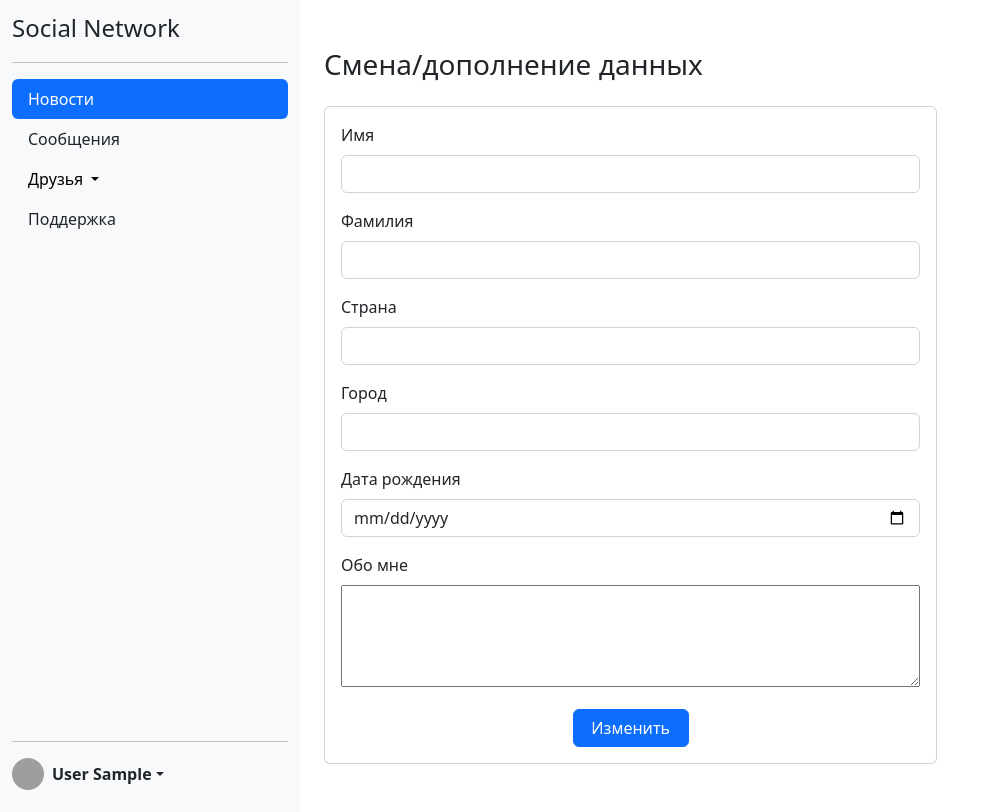
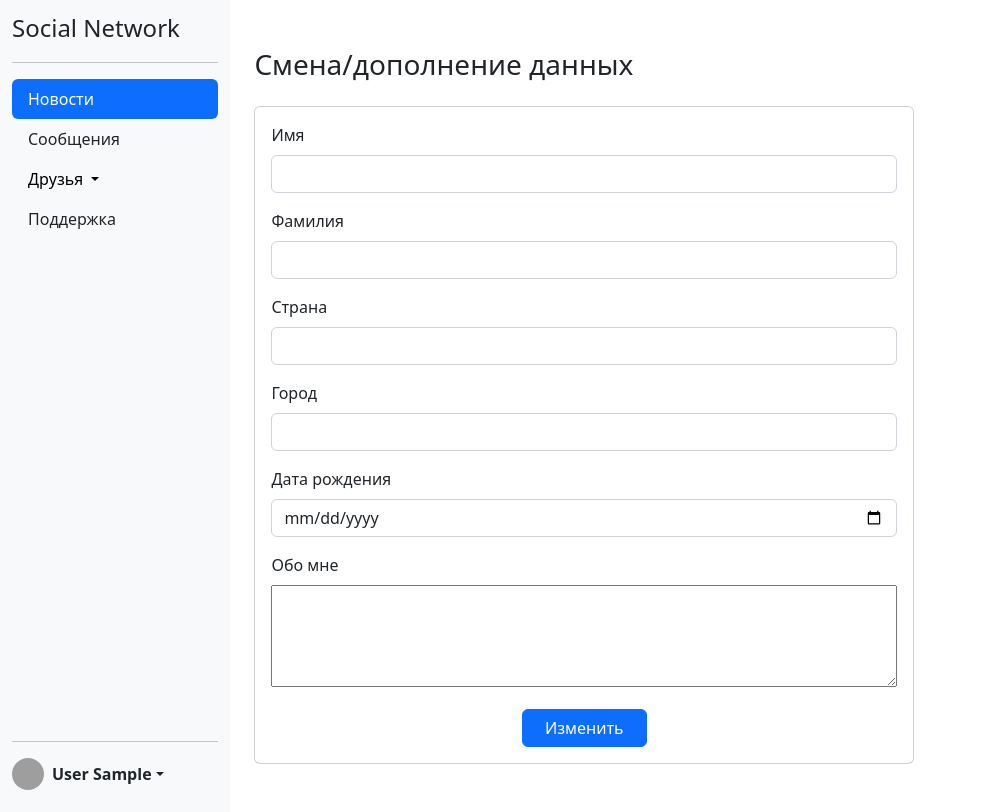
Before and after one commit to PAINTERit/MyFirstSocialNetwork, a Django app: page /account/update/ in a window 1280 px wide. Shown: the whole page, without its empty margins (0-988 px from the left). Run offline with Django 4.2, Linux system fonts and the light colour scheme; the visitor is signed in with stand-in values (Sample User, id 1); grey boxes are pictures that could not be loaded.

Commit message:
Измене размер навигационного меню в профиле.

```diff
--- a/cabinet/templates/cabinet/account.html
+++ b/cabinet/templates/cabinet/account.html
@@ -12,7 +12,7 @@
 <div class="container-fluid" style="height: 100vh">
     <div class="row" style="height: 100%">
         <!-- Навигационное меню -->
-        <div class="d-flex flex-column flex-shrink-0  bg-light" style="flex-grow: 1; max-width: 300px; margin-top: 0;">
+        <div class="d-flex flex-column flex-shrink-0  bg-light" style="flex-grow: 1; max-width: 18%; margin-top: 0;">
             <ul class="nav nav-pills flex-column mb-auto"
                 style="position: -webkit-sticky; position: sticky; top: 10px;">
                 <a href="/" class="d-flex align-items-center mb-3 mb-md-0 me-md-auto link-dark text-decoration-none">
--- a/cabinet/templates/cabinet/update_info.html
+++ b/cabinet/templates/cabinet/update_info.html
@@ -10,7 +10,7 @@
 <div class="container-fluid" style="height: 100vh">
     <div class="row" style="height: 100%">
         <!-- Навигационное меню -->
-        <div class="d-flex flex-column flex-shrink-0  bg-light" style="flex-grow: 1; max-width: 300px; margin-top: 0;">
+        <div class="d-flex flex-column flex-shrink-0  bg-light" style="flex-grow: 1; max-width: 18%; margin-top: 0;">
             <ul class="nav nav-pills flex-column mb-auto"
                 style="position: -webkit-sticky; position: sticky; top: 10px;">
                 <a href="/" class="d-flex align-items-center mb-3 mb-md-0 me-md-auto link-dark text-decoration-none">
```
